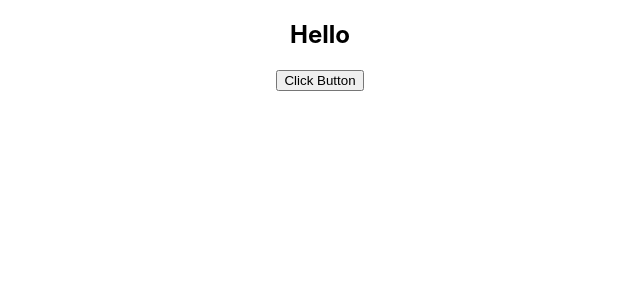
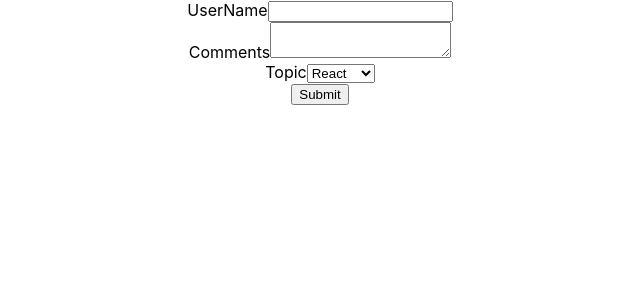
Before and after one commit to Tejaveeramachaneni/react-fundamentals, a React (Create React App) app in the folder sample/: page / in a window 1280 px wide. Shown: the top 300 px of the page, without its empty margins (320-960 px from the left). Built offline with nearby package versions, Linux system fonts and the light colour scheme.

Commit message:
HANDLING FORM

```diff
--- a/sample/src/App.js
+++ b/sample/src/App.js
@@ -5,9 +5,9 @@
 import Counter from './components/Counter';
 import UserGreeting from './components/UserGreeting';
 import './App.css';
-import FunctionClick from './components/FunctionClick';
 import ClassClick from './components/ClassClick';
 import EventBinder from './components/EventBinder';
+import Form from './components/Form';
 
 function App() {
   return (
@@ -21,9 +21,9 @@
       {/* <Message /> */}
       {/* <Counter /> */}
       {/* <UserGreeting /> */}
-      {/* <FunctionClick /> */}
       {/* <ClassClick /> */}
-      <EventBinder />
+      {/* <EventBinder /> */}
+      <Form />
     </div>
   )
 }
--- /dev/null
+++ b/sample/src/components/Form.js
@@ -0,0 +1,66 @@
+import React, { Component } from 'react'
+
+class Form extends Component {
+    constructor(props) {
+      super(props)
+
+      this.state = {
+        username : '',
+        comment :'',
+        topic : ''
+      }
+    }
+    handleUsernameChange = (event)=>{
+
+        this.setState({
+            username : event.target.value
+        })
+    }
+    handleCommentChange = (event)=>{
+        this.setState({
+            comment : event.target.value
+        })
+    }
+    handleTopicChange = (event)=>{
+        this.setState({
+            topic: event.target.valuell
+        })
+
+    }
+    handleSubmit = (event)=>{
+        alert(`${this.state.username} ${this.state.comment} ${this.state.topic}`)
+        event.preventDefault()
+    }
+
+    render() {
+    return (
+    <form onSubmit={this.handleSubmit}>
+      <div>
+          <label>UserName</label>
+          <input type = 'text' value = {this.state.username}
+          onChange = {this.handleUsernameChange}
+          />
+      </div>
+      <div>
+          <label>Comments</label>
+          <textarea value = {this.state.comment}
+          onChange = {this.handleCommentChange}
+          />
+      </div>
+      <div>
+          <label>Topic</label>
+          <select value = {this.state.topic} onChange = {this.handleTopicChange}>
+              <option value = "react">React</option>
+              <option value = "angular">Angular</option>
+              <option value = "Vue">Vue</option>
+          </select>
+      </div>
+      <div>
+          <button type = "submit">Submit</button>
+      </div>
+      </form>
+    )
+  }
+}
+
+export default Form
--- a/sample/src/components/FunctionClick.js
+++ /dev/null
@@ -1,18 +0,0 @@
-import React, { Component } from 'react'
-//event handlers should not call the function
-function FunctionClick() {
-    function clickHandler(){
-       <h1>Button clicked</h1>
-
-    }
-
-
-    return (
-      <div>
-          <button onClick = {clickHandler()}>Click</button>
-      </div>
-    )
-
-}
-
-export default FunctionClick
```
